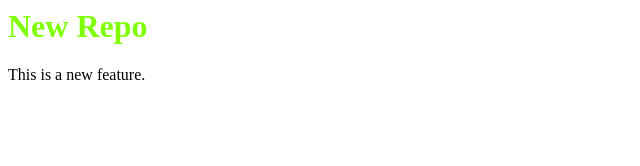
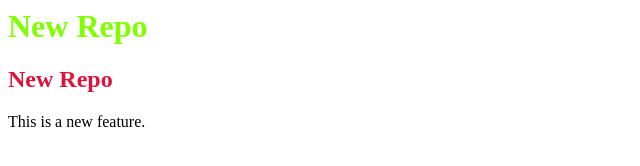
Before and after one commit to Manasa-Kaveri/localrepo, a plain HTML site: page index.html in a window 1280 px wide. Shown: the whole page, without its empty margins (0-640 px from the left). Drawn offline with Linux system fonts and the light colour scheme.

Commit message:
Additional feature

```diff
--- a/index.html
+++ b/index.html
@@ -1,2 +1,3 @@
 <h1 style="color: chartreuse;">New Repo</h1>
+<h2 style="color: crimson;">New Repo</h2>
 <p>This is a new feature.</p>
```
